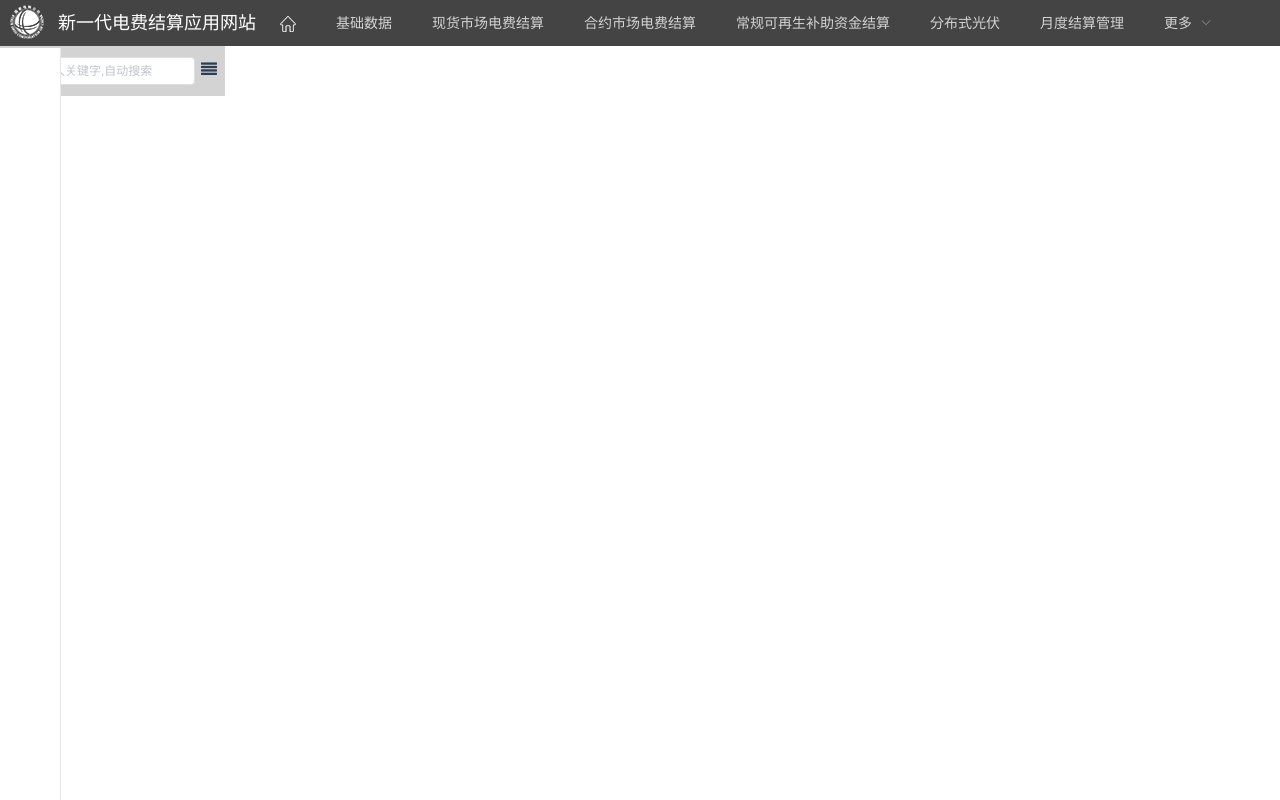
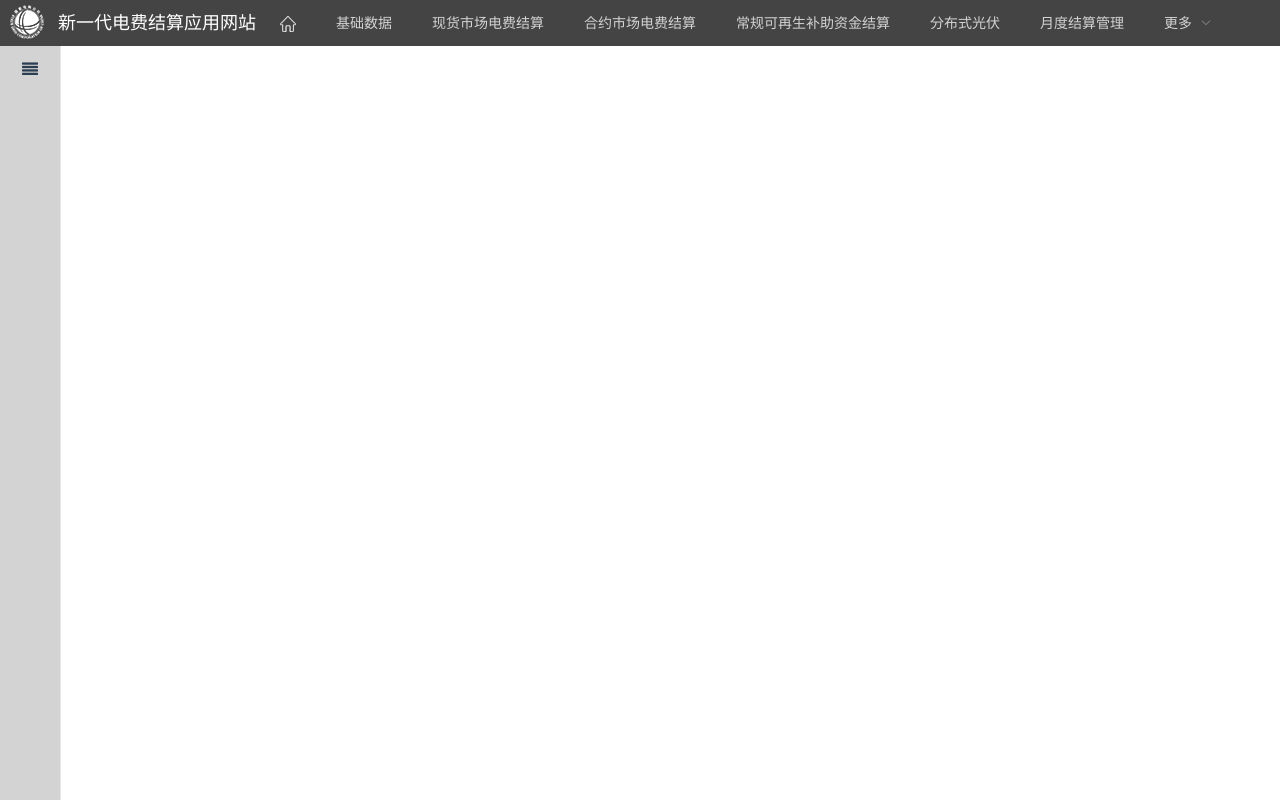
Before and after one commit to Abby-zhao/vue-jimiyar, a Vue app: page /#/dashboard in a window 1280 px wide. Built offline with nearby package versions, Linux system fonts and the light colour scheme.

Commit message:
左侧菜单折叠速度不一样

```diff
--- a/src/components/common/Home.vue
+++ b/src/components/common/Home.vue
@@ -15,8 +15,8 @@
         <el-col :span="24" :class="collapsed?'main full':'main'">
           <aside :class="collapsed?'menu-collapsed':'menu-expanded'">
             <div :class="collapsed?'menu-search-tool no':'menu-search-tool'">
-              <el-input size="mini" placeholder="输入关键字,自动搜索" prefix-icon="el-icon-search" v-model="inputValue"></el-input>
-              <div class="tools" @click.prevent="collapse">
+              <el-input size="mini" placeholder="输入关键字,自动搜索" prefix-icon="el-icon-search"></el-input>
+              <div class="tools" @click.prevent="coll">
                 <i class="fa fa-align-justify"></i>
               </div>
             </div>
@@ -35,30 +35,23 @@ export default {
     data(){
        return {
            logoName:"新一代电费结算应用网站", //头部logo后面的文字,
-           collapsed:false,
+           collapsed:true,//不折叠
        }
     },
     components:{
         topmenu,//头部的右边
         vSidebar //左侧菜单
     },
-    created:function(){
-        _this=this
-        bus.$on('collapaseOpen',v=>{
-            if(_this.collapsed){
-                _this.collapse()
-            }
-        })
-    },
   methods:{
     // 折叠导航栏
-    collapse: function () {
-      this.collapsed = !this.collapsed
-      bus.$emit('collapse', this.collapsed)
+    coll: function (e) {
+        debugger
+      this.collapsed = !this.collapsed //折不折叠来回换
+      bus.$emit('coll', this.collapsed) //发送数据
       setTimeout(function () {
         e.initEvent('resize', true, true)
         window.dispatchEvent(e)
-      }, 500)
+      }, 1500)
     },
   }
 }
@@ -101,19 +94,60 @@ export default {
         display: flex;
         height:calc(100vh - 46px);
         overflow: auto;
+        position:absolute;
+        top:46px;
+        bottom:0px;
+    }
+    .container .main aside{
+        flex:0 0 249px;
+        width:249px;
+        border-right:1px solid #e6e6e6;
+    }
+    .container .main aside .el-menu {
+        border-right: 0;
+        background: lightgray;
     }
     .container .main .menu-collapsed{
-        display:flex;
-        position:absolute;
-        top:46px;
-        overflow: auto;
-        bottom: 0;
-        height: calc(100vh - 46px);
-        width:230px;
+        flex: 0 0 60px;
+        width: 60px;
+        transition: 300ms;
     }
-    .container .main .menu-search-tool .el-input{
+     .container .main .menu-expanded {
+        flex: 0 0 249px;
+        width: 249px;
+        overflow-y: auto;
+        transition: 300ms;
+      }
+    .container .main aside .collapsed{
+        width:59px;
+    }
+    .container .main aside .collapsed .item {
+        position: relative;
+    }
+    .container .main aside .collapsed .item .submenu {
+        position: absolute;
+        top: 0px;
+        left: 60px;
+        z-index: 99999;
+        height: auto;
+        display: none;
+        box-shadow: 0px 2px 4px #ccc;
+    }
+    .container .main aside .menu-search-tool{
+        padding: 10px 0 10px 10px;
+    }
+    .container .main aside .menu-search-tool .el-input{
         width:185px;
         display: inline-block;
+    }
+    .container .main aside .menu-search-tool .tools{
+        width: 28px;
+        height: 28px;
+        line-height: 28px;
+        margin-left: 10px;
+        text-align: center;
+        display: inline-block;
+        cursor: pointer;
     }
     .container .main .menu-search-tool{
         padding:10px 2px 10px 10px;
@@ -128,4 +162,15 @@ export default {
         display: inline-block;
         cursor: pointer;
     }
+    .container .main aside .menu-search-tool.no {
+        padding: 10px 0;
+    }
+    .container .main aside .menu-search-tool.no .el-input{
+        display:none;
+    }
+    .container .main aside .menu-search-tool.no .tools{
+        margin-left: 0;
+        height: 100%;
+        width: 100%;
+    }
 </style>
--- a/src/components/common/Sidebar.vue
+++ b/src/components/common/Sidebar.vue
@@ -49,9 +49,9 @@ export default {
         _this=this
         this.items=items
         //通过Event Bus 进行组件间通信，来折叠侧边栏
-        bus.$on('collapse',msg=>{ //监听事件（Event bus）
+        bus.$on('coll',msg=>{ //监听事件（Event bus）也就是接收数据
             this.collapse=msg
-            console.log("%%%%%%%%%%%%",this.collapse)
+            console.log("***********",this.collapse)//返回结果为true
             this.items=sessionStorage.getItem('menus') ? JSON.parse(sessionStorage.getItem('menus')) :irems.basic
             console.log("44444444444444",this.items)
         })
@@ -99,9 +99,9 @@ export default {
     })
     },
     methods:{
-      collapse: function () {
+      coll: function () {
         _this.collapsed = !this.collapsed
-        bus.$emit('collapse',this.collapsed)
+        bus.$emit('coll',this.collapsed)
         setTimeout(function () {
           e.initEvent('resize', true, true)
           window.dispatchEvent(e)
@@ -123,7 +123,7 @@ export default {
     width: 0;
   }
   .sidebar-el-menu:not(.el-menu--collapse){
-    width: 250px;
+    width: 249px;
   }
   .sidebar > ul {
     height:100%;
```
